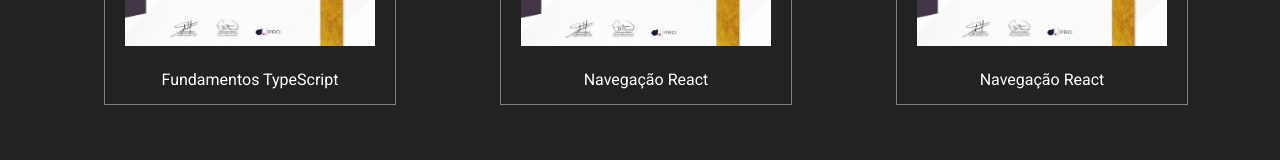
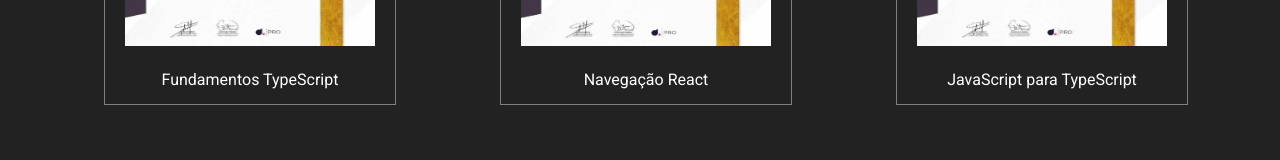
Before and after one commit to AlexandreContee/Portfolio, a Next.js app: page /certificates in a window 1280 px wide. Shown: the part 2558-2718 px from the top of the page. Built offline with nearby package versions, Linux system fonts and the light colour scheme.

Commit message:
Correct certificate name data

```diff
--- a/src/components/certificatesData.js
+++ b/src/components/certificatesData.js
@@ -207,6 +207,6 @@
     id: 33,
     href: "https://www.dio.me/certificate/3B4896B7/share",
     source: "/images/certifications/react-typescript.jpg",
-    name: "Navegação React",
+    name: "JavaScript para TypeScript",
   },
 ]
```
